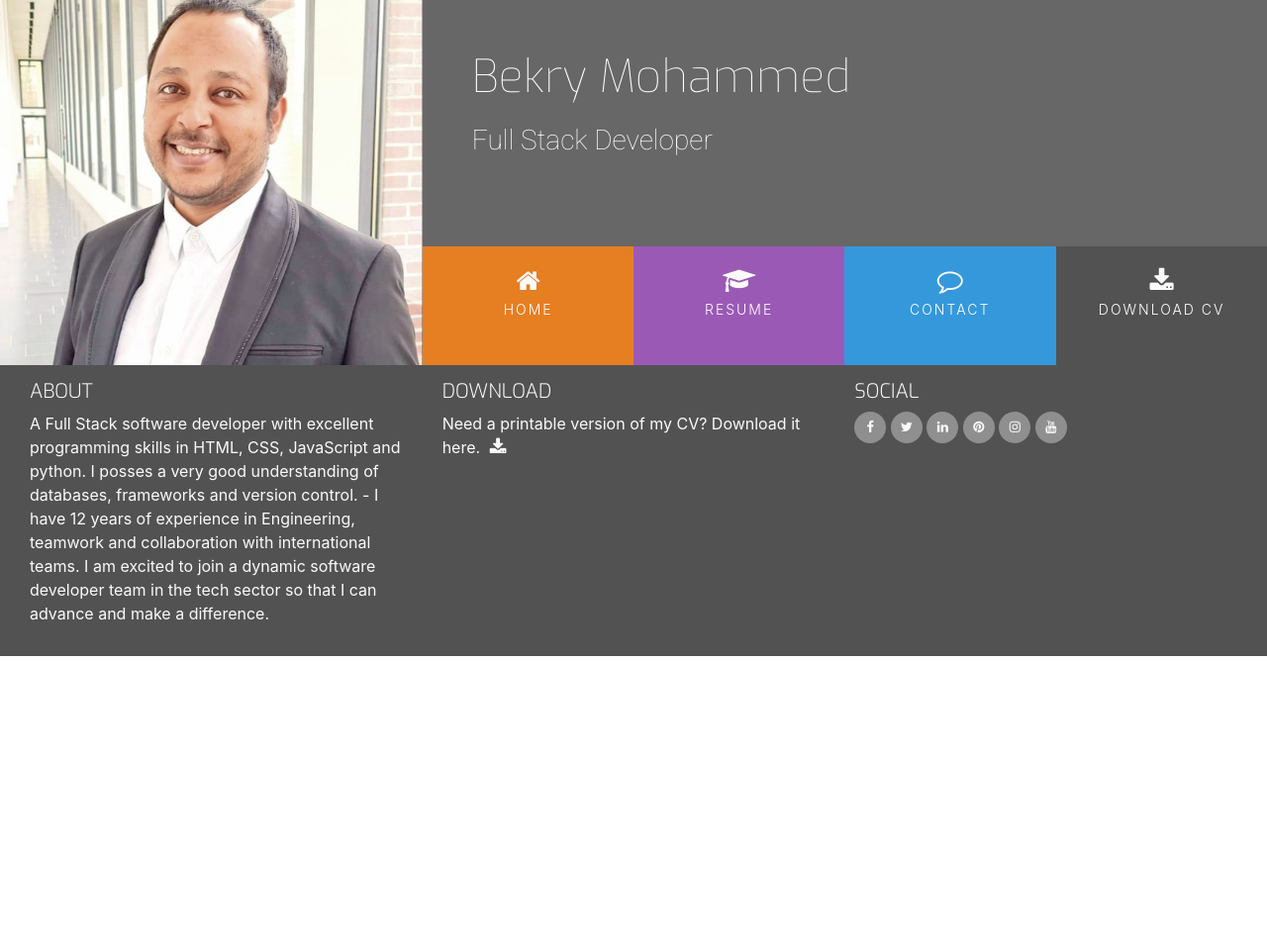
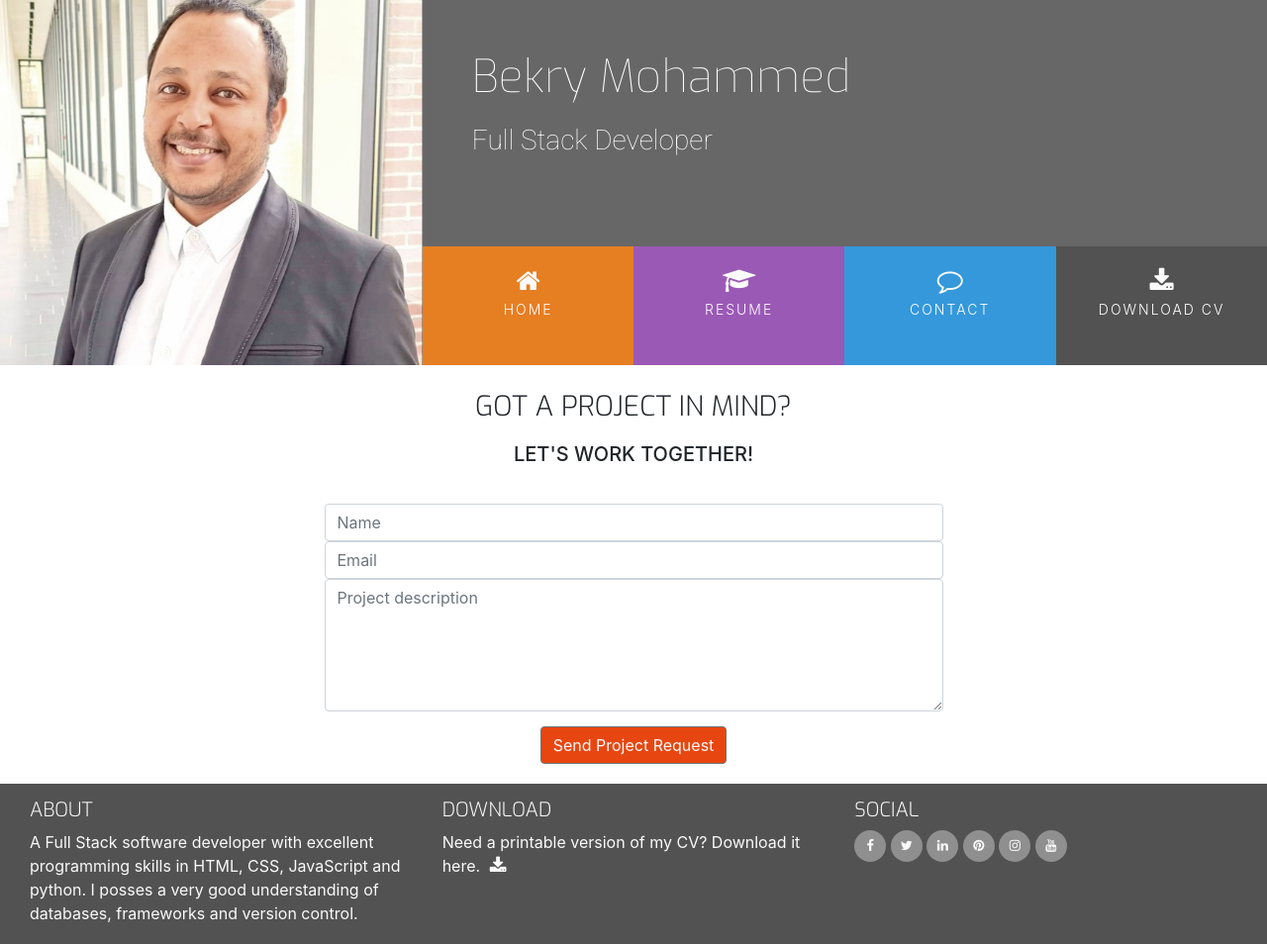
Before and after one commit to bky201/resume, a plain HTML site: page contact.html in a window 1280 px wide. Shown: the whole page at 99% size. Before the commit the page ends 800 px from the top, so only its background shows below. Drawn offline with nearby package versions, Linux system fonts and the light colour scheme.

Commit message:
Add link between pages and printable cv

```diff
--- a/assets/css/style.css
+++ b/assets/css/style.css
@@ -16,6 +16,10 @@
 
 .bg-color-work-history {
     background-color: #9b59b6;
+}
+
+.bg-color-contact {
+    background-color: #fff;
 }
 
 
@@ -342,3 +346,36 @@ footer {
 .history-items {
     margin-bottom: 30px;
 }
+
+/* ----------------------------------------Contact Form */
+
+.contact-heading {
+    font-family: "Exo", sans-serif;
+    font-weight: 300;
+    margin-top: 25px;
+    margin-bottom: 20px;
+}
+
+.center-form {
+    padding-top: 10px;
+    margin: 0 auto;
+    max-width: 70%;
+}
+
+button[type="submit"] {
+    margin-top: 15px;
+    margin-bottom: 20px;
+    color: #fafafa;
+    background-color: #e84610;
+}
+
+/* ----------------------------------------Media Queries */
+
+@media(min-width: 992px) {
+    .center-form {
+        padding-top: 30px;
+        min-height: 240px;
+        margin: 0 auto;
+        max-width: 50%;
+    }
+}
--- a/contact.html
+++ b/contact.html
@@ -24,16 +24,16 @@
                     <div class="col">
                         <ul id="nav" class="list-inline menucontainer">
                             <li class="col-6 col-sm-3 list-inline-item ui-menu-color-home menuitem">
-                                <a href="#" class="hvr-sweep-to-bottom"><i class="fa fa-home" aria-hidden="true"></i><span>Home</span></a>
+                                <a href="index.html" class="hvr-sweep-to-bottom"><i class="fa fa-home" aria-hidden="true"></i><span>Home</span></a>
                             </li>
                             <li class="col-6 col-sm-3 list-inline-item ui-menu-color-resume menuitem">
-                                <a href="#" class="hvr-sweep-to-bottom"><i class="fa fa-graduation-cap" aria-hidden="true"></i><span>Resume</span></a>
+                                <a href="resume.html" class="hvr-sweep-to-bottom"><i class="fa fa-graduation-cap" aria-hidden="true"></i><span>Resume</span></a>
                             </li>
                             <li class="col-6 col-sm-3 list-inline-item ui-menu-color-contact menuitem">
-                                <a href="#" class="hvr-sweep-to-bottom"><i class="fa fa-comment-o" aria-hidden="true"></i><span>Contact</span></a>
+                                <a href="contact.html" class="hvr-sweep-to-bottom"><i class="fa fa-comment-o" aria-hidden="true"></i><span>Contact</span></a>
                             </li>
                             <li class="col-6 col-sm-3 list-inline-item ui-menu-color-download menuitem">
-                                <a href="#" class="hvr-sweep-to-bottom"><i class="fa fa-download" aria-hidden="true"></i><span>Download CV</span></a>
+                                <a href="assets/cv/CV-Bekry.pdf" target="_blank" class="hvr-sweep-to-bottom"><i class="fa fa-download" aria-hidden="true"></i><span>Download CV</span></a>
                             </li>
                         </ul>
                     </div>
@@ -41,22 +41,41 @@
             </div>
         </div>
     </header>
-    <section>
+    <section class="container-fluid">
+        <div class="row bg-color-contact">
+            <div class="col">
+                <h3 class="contact-heading uppercase text-center">Got a project in mind?</h3>
+                <h5 class="uppercase text-center">Let's work together!</h5>
 
+                <div class="center-form">
+                    <form>
+                        <input type="text" name="name" id="fullname" class="form-control" placeholder="Name" required />
+                        <input type="email" name="email" id="emailaddress" class="form-control" placeholder="Email" required />
+                        <textarea rows="5" name="projectsummary" id="projectsummary" class="form-control" placeholder="Project description" required></textarea>
+                        <div class="form-row text-center">
+                            <div class="col">
+                                <button type="submit" class="btn btn-secondary">Send Project Request</button>
+                            </div>
+                        </div>
+                    </form>
+                </div>
+
+            </div>
+        </div>
     </section>
     <footer class="container-fluid">
         <div id="footer-details" class="row">
             <div class="col-sm-4">
                 <h5 class="uppercase general-sub">About</h5>
                 <p class="inline-block">
-                    A Full Stack software developer with excellent programming skills in HTML, CSS, JavaScript and python. I posses a very good understanding of databases, frameworks and version control. - I have 12 years of experience in Engineering, teamwork and collaboration with international teams. I am excited to join a dynamic software developer team in the tech sector so that I can advance and make a difference.
+                    A Full Stack software developer with excellent programming skills in HTML, CSS, JavaScript and python. I posses a very good understanding of databases, frameworks and version control.
                 </p>
             </div>
             <div class="col-sm-4">
                 <h5 class="uppercase general-sub">Download</h5>
                 <p class="inline-block">
                     Need a printable version of my CV? Download it here.
-                    <a href="#" target="_blank" class="cv-pdf">
+                    <a href="assets/cv/CV-Bekry.pdf" target="_blank" class="cv-pdf">
                         <i class="fa fa-download" aria-hidden="true"></i>
                         <span class="sr-only">Download link.</span>
                     </a>
```
Also changed, not shown: index.html (+5 -5 lines), resume.html (+5 -5 lines), 1 other file.
